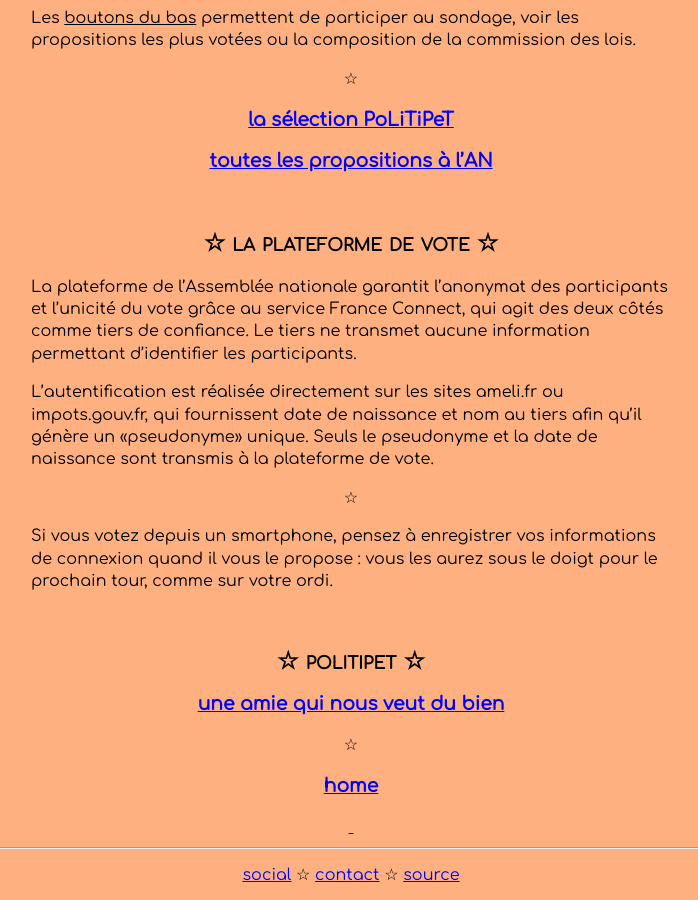
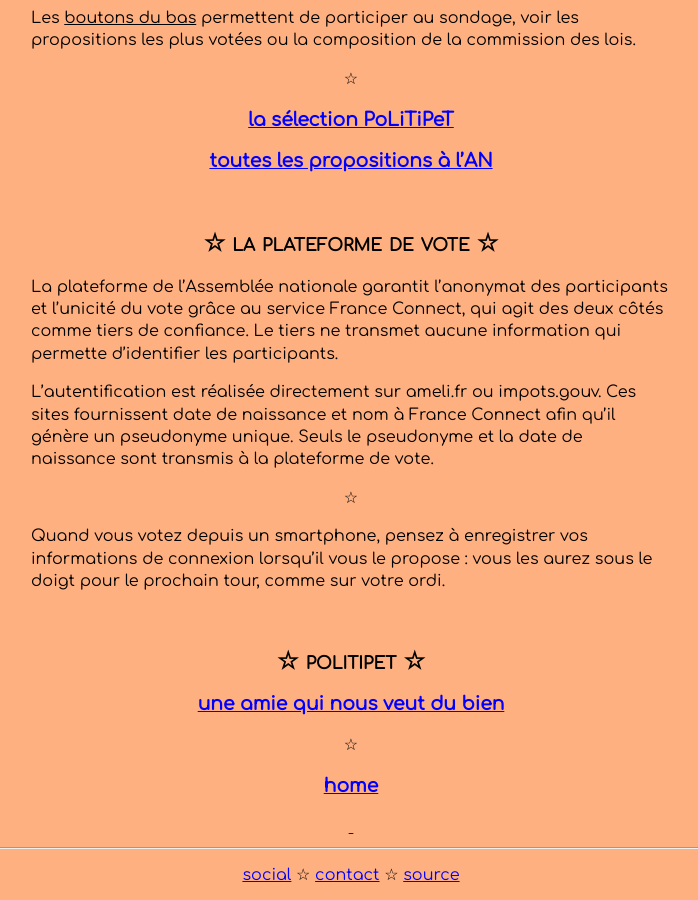
Before and after one commit to politipet/politipet.github.io, a Jekyll site: the page built from info.md, in a window 1280 px wide and 900 px high, scrolled down 1647 px. Shown: the whole window, without its empty margins (289-987 px from the left). Built offline with Jekyll 4.4.1, drawn with Linux system fonts in a browser that asks for light colours; our own code applies the rules of GitHub Pages for plain Markdown files.

Commit message:
fup: info section 'plateforme de vote'

```diff
--- a/info.md
+++ b/info.md
@@ -96,17 +96,17 @@ commission des lois.
 La plateforme de l'Assemblée nationale garantit l'anonymat des
 participants et l'unicité du vote grâce au service France Connect,
 qui agit des deux côtés comme tiers de confiance. Le tiers ne transmet
-aucune information permettant d'identifier les participants.
+aucune information qui permette d'identifier les participants.
 
-L'autentification est réalisée directement sur les sites ameli.fr ou
-impots.gouv.fr, qui fournissent date de naissance et nom au tiers afin
-qu'il génère un «pseudonyme» unique. Seuls le pseudonyme et la date
+L'autentification est réalisée directement sur ameli.fr ou impots.gouv.
+Ces sites fournissent date de naissance et nom à France Connect afin
+qu'il génère un pseudonyme unique. Seuls le pseudonyme et la date
 de naissance sont transmis à la plateforme de vote.
 
 <center>☆</center>
 
-Si vous votez depuis un smartphone, pensez à enregistrer vos
-informations de connexion quand il vous le propose : vous les
+Quand vous votez depuis un smartphone, pensez à enregistrer vos
+informations de connexion lorsqu'il vous le propose : vous les
 aurez sous le doigt pour le prochain tour, comme sur votre ordi.
 
 <br>
```
